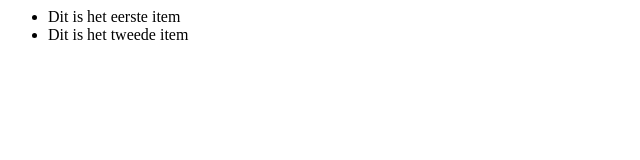
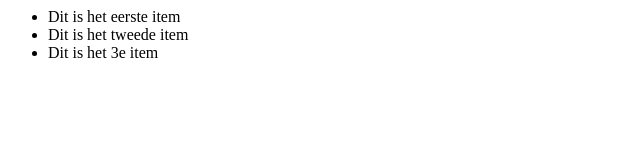
Before and after one commit to Brixel/Fri3d-GitItOn, a plain HTML site: page index.html in a window 1280 px wide. Shown: the whole page, without its empty margins (0-640 px from the left). Drawn offline with Linux system fonts and the light colour scheme.

Commit message:
Adds 3th item

```diff
--- a/index.html
+++ b/index.html
@@ -6,6 +6,7 @@
 <ul>
 <li>Dit is het eerste item</li>
 <li>Dit is het tweede item</li>
+<li>Dit is het 3e item</li>
 </ul>
 </body>
 </html>
```
